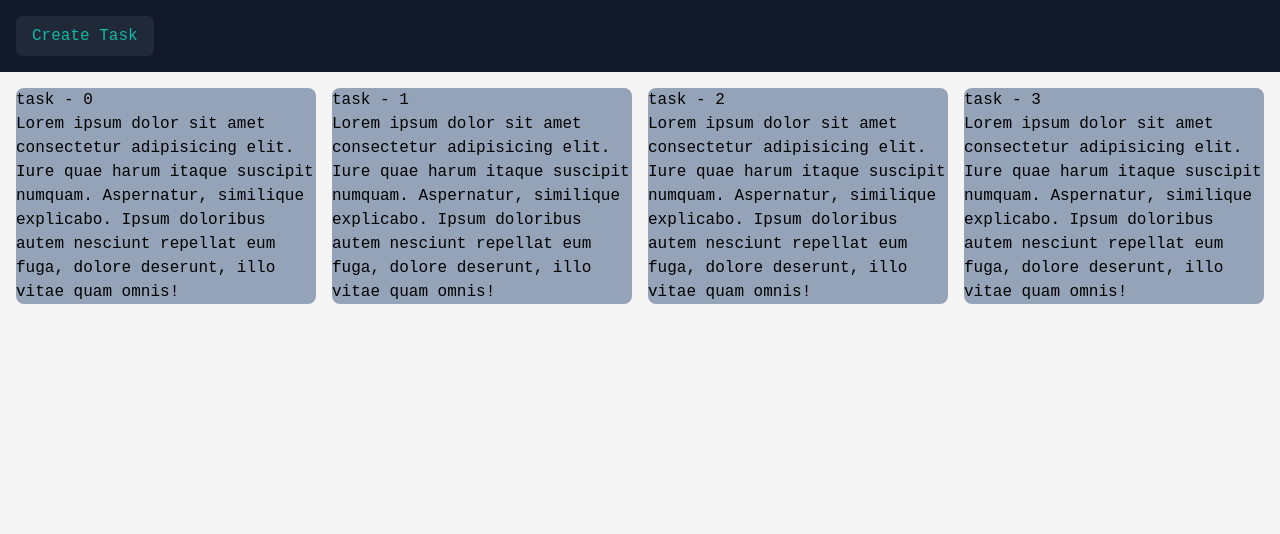
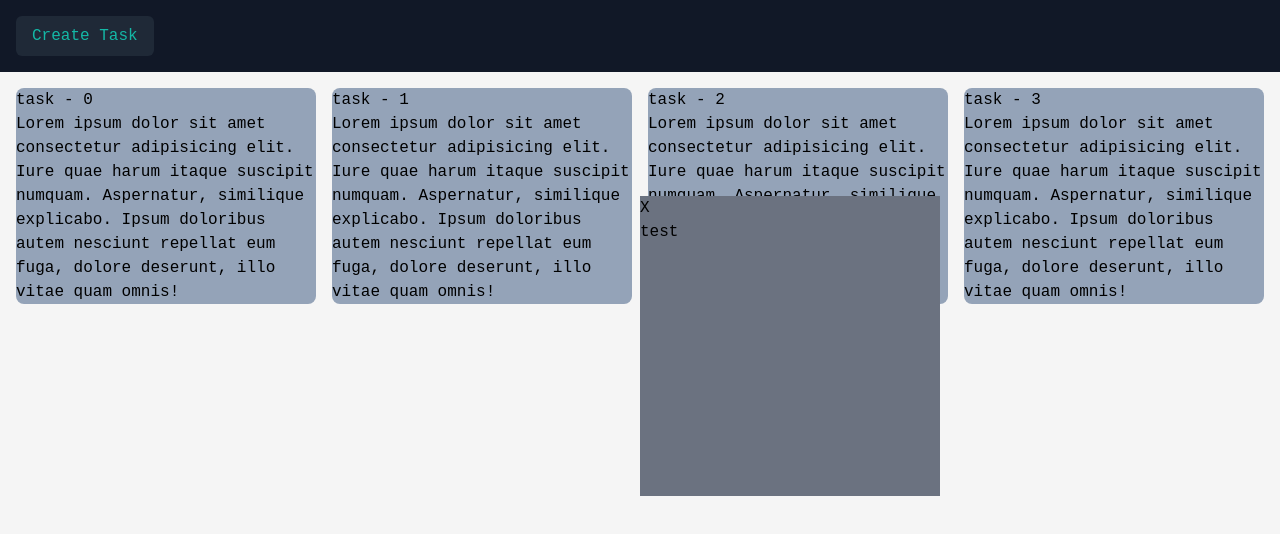
Before and after one commit to MyLastSerenade/task-manager, a SvelteKit app: page / in a window 1280 px wide. Shown: the top 534 px of the page. Built offline with nearby package versions, Linux system fonts and the light colour scheme.

Commit message:
last changes

```diff
--- /dev/null
+++ b/src/components/Modal.svelte
@@ -0,0 +1,11 @@
+<script lang="ts">
+</script>
+
+<div class="absolute bg-gray-500 z-20 left-1/2 top-1/2 h-[300px] w-[300px]">
+    <button on:click={() => {
+
+    }}>X</button>
+	<div>
+		<slot></slot>
+	</div>
+</div>
--- a/src/routes/+layout.svelte
+++ b/src/routes/+layout.svelte
@@ -7,7 +7,7 @@
 		<ul>
 			<li>
 				<button
-					class="bg-gray-800 text-teal-500 hover:bg-gray-700 hover:text-white py-2 px-4 rounded-md mr-4"
+					class="mr-4 rounded-md bg-gray-800 px-4 py-2 text-teal-500 hover:bg-gray-700 hover:text-white"
 					>Create Task</button
 				>
 			</li>
--- a/src/routes/+page.svelte
+++ b/src/routes/+page.svelte
@@ -1,9 +1,29 @@
 <script lang="ts">
+	import { onMount } from 'svelte';
 	import TaskCard from '../components/TaskCard.svelte';
+    import Modal from '../components/Modal.svelte';
+	import type { Task } from '$lib/types/tasks';
 
 	const tasks: string[] = ['task', 'task', 'task', 'task'];
+
+    let tasksFromStorage: Task[] = [];
+    let modal:boolean = false;
+
+    onMount(() => {
+        checkIfTasksInStorage()
+    })
+
+    function checkIfTasksInStorage() {
+        const tasks = localStorage.getItem("tasks");
+        if(!tasks) {
+            modal = true;
+            return;
+        }
+        tasksFromStorage = JSON.parse(tasks);
+    }
+
 </script>
-
+<div class="relative h-full w-full">
 <div class="m-4 flex flex-row gap-4">
 	{#each tasks as task, index}
 		<TaskCard>
@@ -16,3 +36,9 @@
 		</TaskCard>
 	{/each}
 </div>
+{#if modal}
+<Modal>
+    <p>test</p>
+</Modal>
+{/if}
+</div>
```
